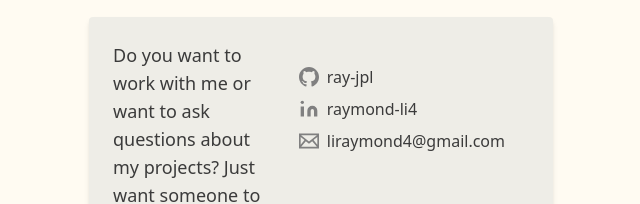
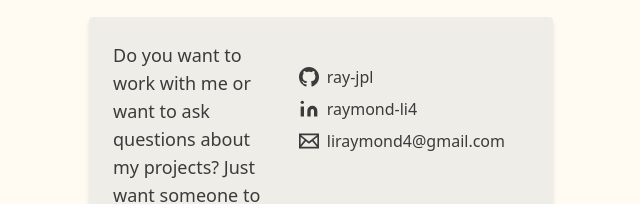
Before and after one commit to ray-jpl/nextjs-blog, a Next.js app: page / in a window 1280 px wide. Shown: the part 1331-1535 px from the top of the page, without its empty margins (319-959 px from the left). Built offline with nearby package versions, Linux system fonts and the light colour scheme.

Commit message:
SVG changes color on hover

```diff
--- a/src/components/Contact.tsx
+++ b/src/components/Contact.tsx
@@ -8,15 +8,6 @@
 
         <div className="p-6 mt-3 flex flex-col sm:flex-row bg-skin-fillDark rounded shadow-md">
           <form className="w-full sm:w-4/6 flex flex-col" action="">
-            {/* <label className="text-xl font-bold" htmlFor="name">Name</label>
-            <input name="name" type="text" placeholder='Name'/>
-
-            <label className="text-xl font-bold"htmlFor="email">Email</label>
-            <input name="email" type="text" placeholder='Name'/>
-
-            <label className="text-xl font-bold" htmlFor="message">Message</label>
-            <textarea name="message" id=""></textarea> */}
-
             <p className="text-lg">
               Do you want to work with me or want to ask questions about my projects?
               Just want someone to talk to?
@@ -33,20 +24,20 @@
           <div id="iconList" className="sm:p-5 flex flex-col grow">
             <Link href="https://github.com/ray-jpl">
               <a className="flex items-center p-1 rounded-lg hover:text-skin-accent">
-                <svg className="filter invert-[0.5] h-5 w-5 mr-2"  xmlns="http://www.w3.org/2000/svg" viewBox="0 0 24 24"><path d="M12 0c-6.626 0-12 5.373-12 12 0 5.302 3.438 9.8 8.207 11.387.599.111.793-.261.793-.577v-2.234c-3.338.726-4.033-1.416-4.033-1.416-.546-1.387-1.333-1.756-1.333-1.756-1.089-.745.083-.729.083-.729 1.205.084 1.839 1.237 1.839 1.237 1.07 1.834 2.807 1.304 3.492.997.107-.775.418-1.305.762-1.604-2.665-.305-5.467-1.334-5.467-5.931 0-1.311.469-2.381 1.236-3.221-.124-.303-.535-1.524.117-3.176 0 0 1.008-.322 3.301 1.23.957-.266 1.983-.399 3.003-.404 1.02.005 2.047.138 3.006.404 2.291-1.552 3.297-1.23 3.297-1.23.653 1.653.242 2.874.118 3.176.77.84 1.235 1.911 1.235 3.221 0 4.609-2.807 5.624-5.479 5.921.43.372.823 1.102.823 2.222v3.293c0 .319.192.694.801.576 4.765-1.589 8.199-6.086 8.199-11.386 0-6.627-5.373-12-12-12z"/></svg>
+                <svg className="fill-current h-5 w-5 mr-2"  xmlns="http://www.w3.org/2000/svg" viewBox="0 0 24 24"><path d="M12 0c-6.626 0-12 5.373-12 12 0 5.302 3.438 9.8 8.207 11.387.599.111.793-.261.793-.577v-2.234c-3.338.726-4.033-1.416-4.033-1.416-.546-1.387-1.333-1.756-1.333-1.756-1.089-.745.083-.729.083-.729 1.205.084 1.839 1.237 1.839 1.237 1.07 1.834 2.807 1.304 3.492.997.107-.775.418-1.305.762-1.604-2.665-.305-5.467-1.334-5.467-5.931 0-1.311.469-2.381 1.236-3.221-.124-.303-.535-1.524.117-3.176 0 0 1.008-.322 3.301 1.23.957-.266 1.983-.399 3.003-.404 1.02.005 2.047.138 3.006.404 2.291-1.552 3.297-1.23 3.297-1.23.653 1.653.242 2.874.118 3.176.77.84 1.235 1.911 1.235 3.221 0 4.609-2.807 5.624-5.479 5.921.43.372.823 1.102.823 2.222v3.293c0 .319.192.694.801.576 4.765-1.589 8.199-6.086 8.199-11.386 0-6.627-5.373-12-12-12z"/></svg>
                 <p>ray-jpl</p>
               </a>
             </Link>
 
             <Link href="https://www.linkedin.com/in/raymond-li4/">
               <a className="flex items-center p-1 rounded-lg hover:text-skin-accent">
-              <svg className="filter invert-[0.5] h-5 w-5 mr-2" viewBox="0 0 24 24" stroke-width="2" fill="black" stroke-linecap="round" stroke-linejoin="round"><path d="M16 8a6 6 0 0 1 6 6v7h-4v-7a2 2 0 0 0-2-2 2 2 0 0 0-2 2v7h-4v-7a6 6 0 0 1 6-6z"></path><rect x="2" y="9" width="4" height="12"></rect><circle cx="4" cy="4" r="2"></circle></svg>
+              <svg className="fill-current h-5 w-5 mr-2" viewBox="0 0 24 24" stroke-width="2" fill="black" stroke-linecap="round" stroke-linejoin="round"><path d="M16 8a6 6 0 0 1 6 6v7h-4v-7a2 2 0 0 0-2-2 2 2 0 0 0-2 2v7h-4v-7a6 6 0 0 1 6-6z"></path><rect x="2" y="9" width="4" height="12"></rect><circle cx="4" cy="4" r="2"></circle></svg>
                 <p>raymond-li4</p>
               </a>
             </Link>
 
             <div className="flex items-center p-1 rounded-lg hover:text-skin-accent">
-              <svg className="filter invert-[0.5] h-5 w-5 mr-2" xmlns="http://www.w3.org/2000/svg" width="24" height="24" viewBox="0 0 24 24"><path d="M0 3v18h24v-18h-24zm6.623 7.929l-4.623 5.712v-9.458l4.623 3.746zm-4.141-5.929h19.035l-9.517 7.713-9.518-7.713zm5.694 7.188l3.824 3.099 3.83-3.104 5.612 6.817h-18.779l5.513-6.812zm9.208-1.264l4.616-3.741v9.348l-4.616-5.607z"/></svg>
+              <svg className="fill-current h-5 w-5 mr-2" xmlns="http://www.w3.org/2000/svg" width="24" height="24" viewBox="0 0 24 24"><path d="M0 3v18h24v-18h-24zm6.623 7.929l-4.623 5.712v-9.458l4.623 3.746zm-4.141-5.929h19.035l-9.517 7.713-9.518-7.713zm5.694 7.188l3.824 3.099 3.83-3.104 5.612 6.817h-18.779l5.513-6.812zm9.208-1.264l4.616-3.741v9.348l-4.616-5.607z"/></svg>
               <p>liraymond4@gmail.com</p>
             </div>
 
```
